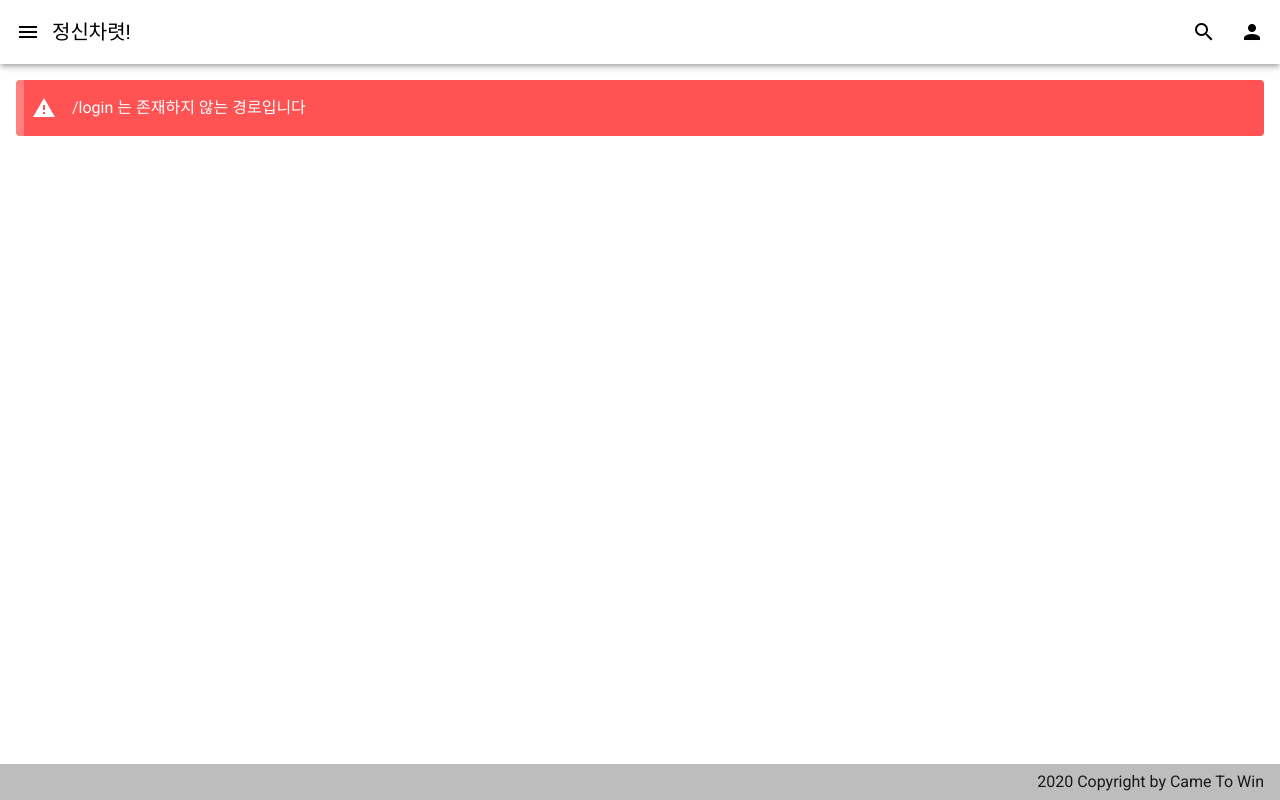
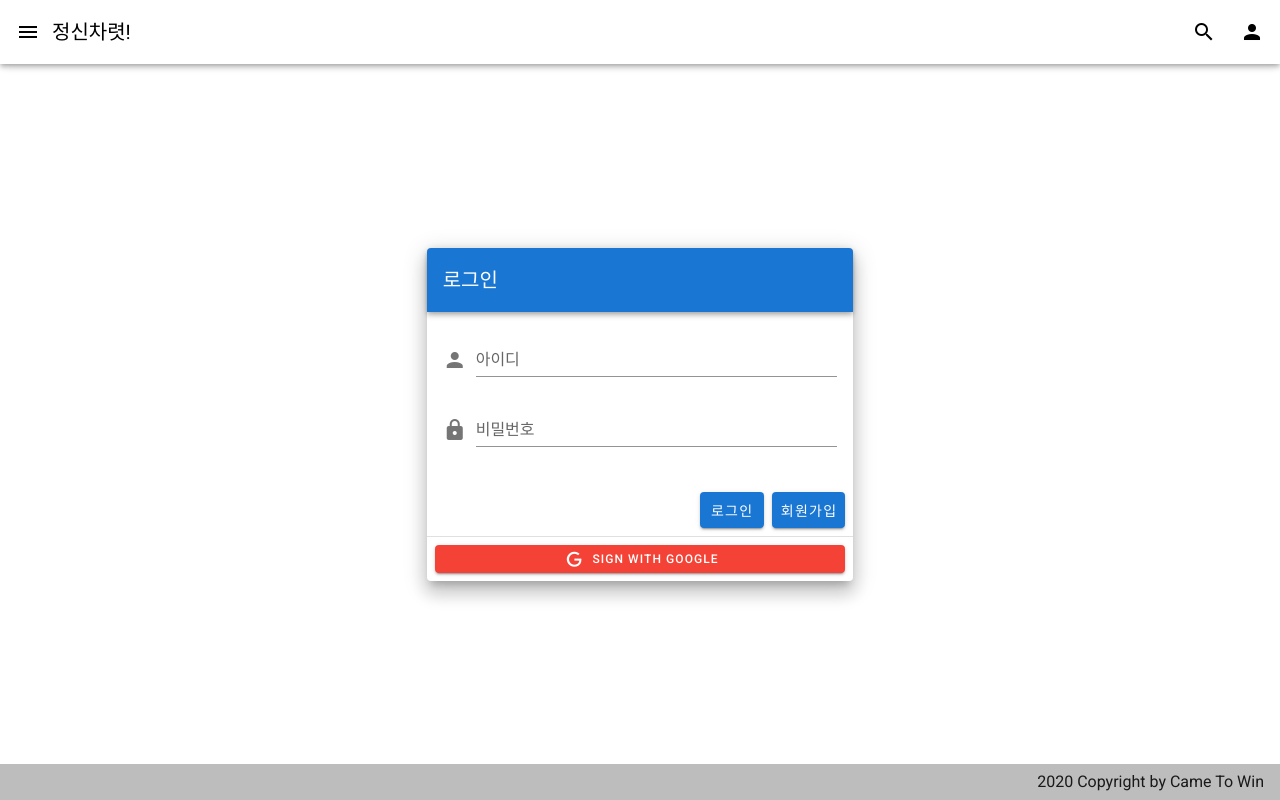
Before and after one commit to itsme-shawn/smart-mind, a Vue app: page /login in a window 1280 px wide. Built offline with nearby package versions, Linux system fonts and the light colour scheme; no server answers; a small style sheet from the web is missing; what vue-toast-notification would draw is missing.

Commit message:
로그인페이지 따로 생성

```diff
--- a/src/router/index.js
+++ b/src/router/index.js
@@ -8,6 +8,11 @@ const routes = [
 		path: '/',
 		name: 'Home',
 		component: () => import('../views/Home.vue')
+	},
+
+	{
+		path: '/login',
+		component: () => import('../views/login.vue')
 	},
 
 	// 동적 라우팅 생성 ( renderer.vue 를 통해 렌더링 )
--- /dev/null
+++ b/src/views/login.vue
@@ -0,0 +1,52 @@
+<!-- 로그인 페이지 -->
+
+<template>
+<v-container fluid fill-height>
+    <v-layout align-center justify-center>
+      <v-flex xs12 sm8 md4>
+        <v-card class="elevation-12">
+          <v-toolbar dark color="primary">
+            <v-toolbar-title>로그인</v-toolbar-title>
+            <v-spacer></v-spacer>
+          </v-toolbar>
+          <v-card-text>
+            <v-form>
+              <v-text-field prepend-icon="mdi-account" label="아이디" type="text"></v-text-field>
+              <v-text-field prepend-icon="mdi-lock" label="비밀번호" type="password"></v-text-field>
+            </v-form>
+          </v-card-text>
+          <v-card-actions>
+            <v-spacer></v-spacer>
+            <v-btn color="primary">로그인</v-btn>
+            <v-btn color="primary">회원가입</v-btn>
+          </v-card-actions>
+          <v-divider></v-divider>
+	        <v-card-actions>
+				    <v-btn color="red" dark small block @click="signInWithGoogle" ><v-icon left>mdi-google</v-icon>Sign with Google</v-btn>
+			    </v-card-actions>
+        </v-card>
+
+      </v-flex>
+    </v-layout>
+</v-container>
+</template>
+
+<script>
+export default {
+	methods: {
+		async signInWithGoogle () {
+			const provider = new this.$firebase.auth.GoogleAuthProvider()
+			this.$firebase.auth().languageCode = 'ko'
+			try {
+				const sn = await this.$firebase.auth().signInWithPopup(provider)
+				this.$store.commit('setFireUser', sn.user)
+			} finally {
+				this.loading = false
+			}
+		},
+		link (event) {
+			this.$router.push('/views/mypage/account/index.vue')
+		}
+	}
+}
+</script>
--- a/src/views/mypage/account/index.vue
+++ b/src/views/mypage/account/index.vue
@@ -73,7 +73,6 @@
                 </template>
             </v-simple-table>
         </v-card>
-
 
         <!--dialog로 회원 정보 수정 form 만들 예정. -->
         <!--
```
Also changed, not shown: src/assets/btn_google_signin.png (added).
